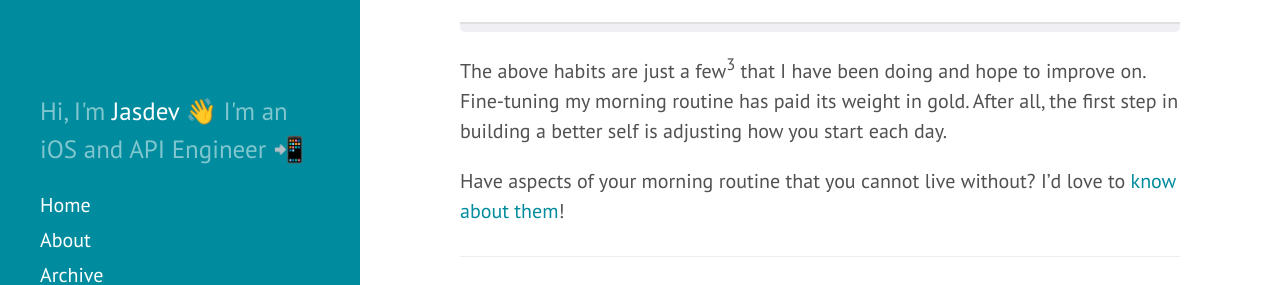
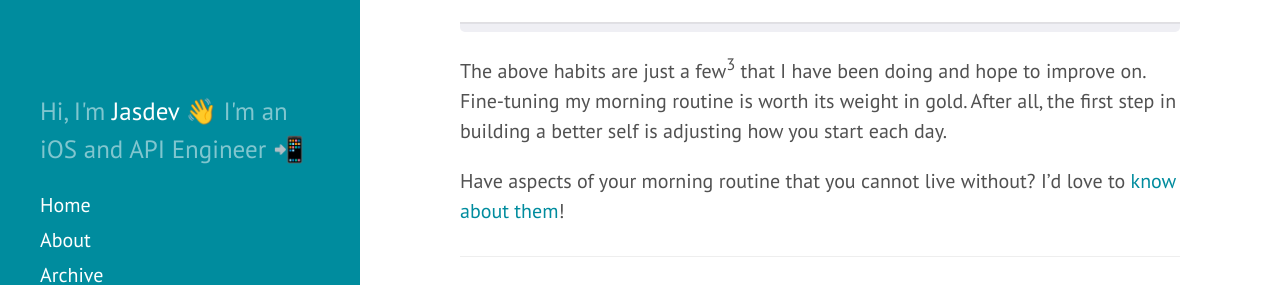
Before and after one commit to rvsrvs/jasdev.github.io, a Jekyll site: the page built from _posts/2015-09-26-made-beds-and-cold-showers.md, in a window 1280 px wide and 900 px high, scrolled down 2326 px. Shown: the part 202-487 px from the top of the window. Built offline with Jekyll 4.4.1, drawn with Linux system fonts in a browser that asks for light colours; Markdown is read by kramdown in place of the engine named in the settings.

Commit message:
Rephrasing

```diff
--- a/_posts/2015-09-26-made-beds-and-cold-showers.md
+++ b/_posts/2015-09-26-made-beds-and-cold-showers.md
@@ -20,7 +20,7 @@
 
 ![](/public/images/dnd.png)
 
-The above habits are just a few<sup>3</sup> that I have been doing and hope to improve on. Fine-tuning my morning routine has paid its weight in gold. After all, the first step in building a better self is adjusting how you start each day.
+The above habits are just a few<sup>3</sup> that I have been doing and hope to improve on. Fine-tuning my morning routine is worth its weight in gold. After all, the first step in building a better self is adjusting how you start each day.
 
 Have aspects of your morning routine that you cannot live without? I'd love to [know about them](https://twitter.com/jasdev)!
 
```
